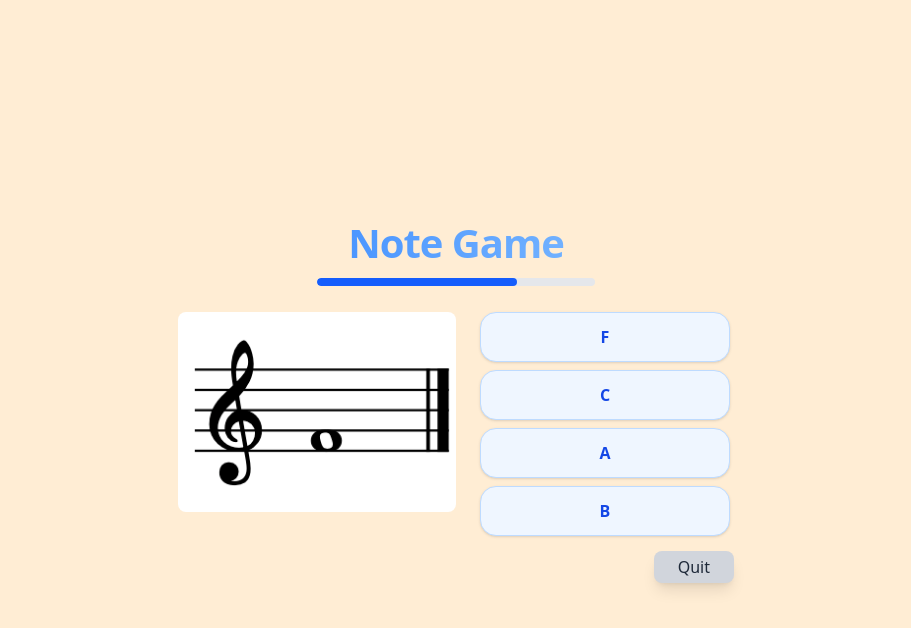
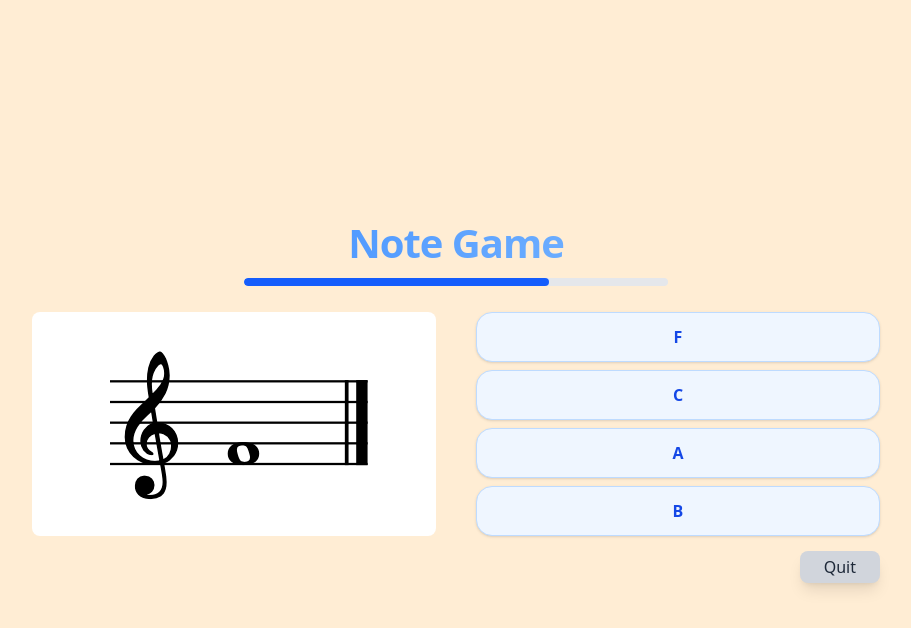
Before and after one commit to ConForza/Note-game, a React (Vite) app: page / in a window 1280 px wide. Both pictures are taken after a click on the button "Start". Shown: the top 628 px of the page, without its empty margins (184-1095 px from the left). Built offline with nearby package versions, Linux system fonts and the light colour scheme.

Commit message:
Fix widths

```diff
--- a/src/App.jsx
+++ b/src/App.jsx
@@ -30,7 +30,7 @@ function App() {
   return (
     <div className={isDarkMode ? "dark" : ""}>
       <div className="h-dvh w-dvw bg-orange-100 dark:bg-neutral-900 text-gray-900 dark:text-neutral-100 flex flex-col items-center justify-center">
-        <div className="min-w-90 p-6 flex justify-center">
+        <div className="inner-container min-w-90 p-6 flex justify-center">
           {route === "quiz" && (
             <QuizPage
               noteSettings={noteSettings}
--- a/src/components/Quiz.jsx
+++ b/src/components/Quiz.jsx
@@ -21,7 +21,7 @@ export default function Quiz({
           />
         </div>
       </div>
-      <div className="question-div flex flex-col gap-6">
+      <div className="question-div flex flex-col gap-10">
         <div className="note-img flex flex-row justify-center h-50 bg-white rounded-lg">
           <img
             className="self-center"
--- a/src/index.css
+++ b/src/index.css
@@ -64,20 +64,13 @@ footer {
   text-align: center;
 }
 
-@media (orientation: portrait) {
-  .question-div {
-    flex-direction: column;
-    gap: 6;
-  }
-}
-
 @media (orientation: landscape) {
   .question-div {
     flex-direction: row;
   }
 
   .answers-div {
-    min-width: 250px;
+    width: 50%;
   }
 
   .restart-btn {
@@ -96,6 +89,12 @@ footer {
   }
 
   .note-img {
+    height: auto;
     width: 50%;
   }
+
+  .inner-container {
+    max-width: 100%;
+    min-width: 70%;
+  }
 }
```
